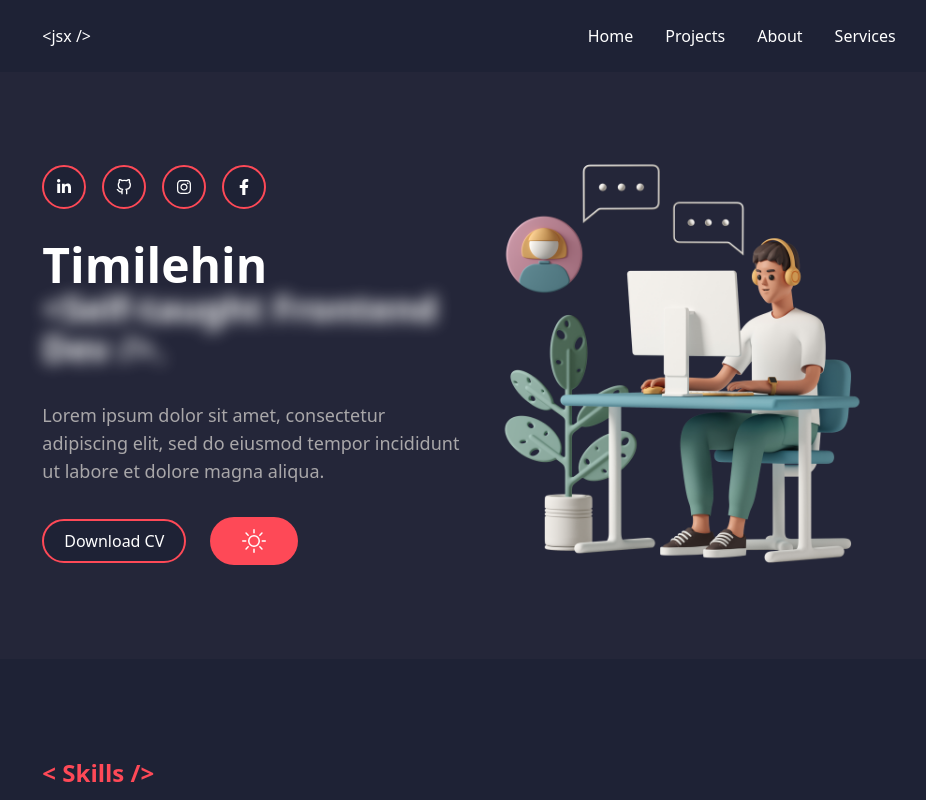
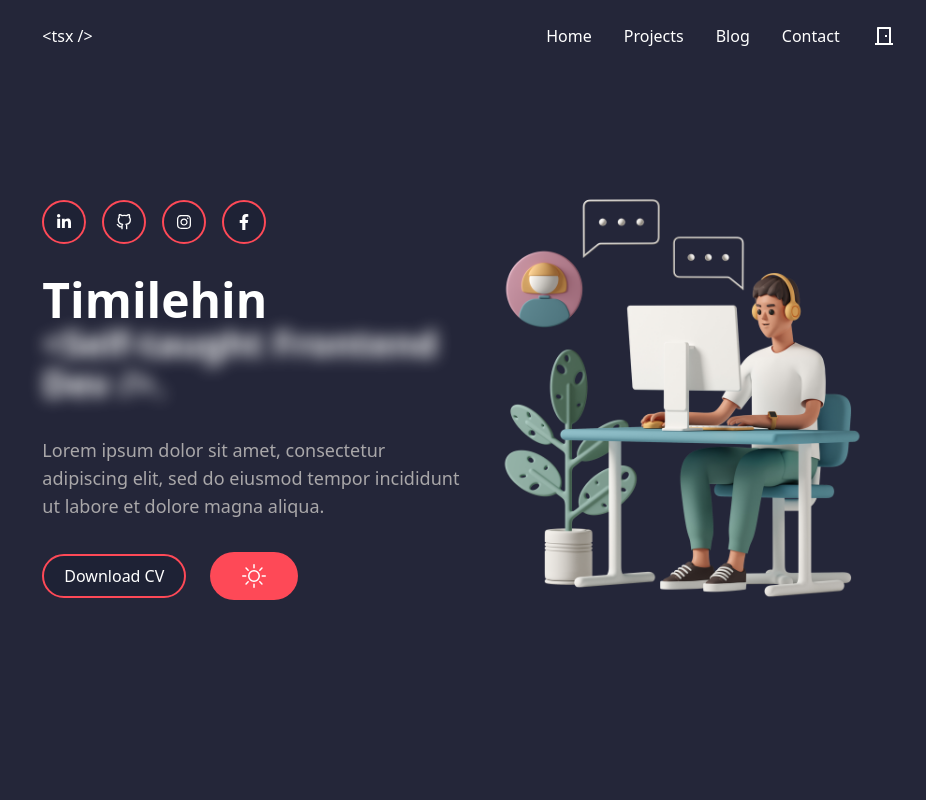
Before and after one commit to 7emmytim/my-portfolio2, a Next.js app: page / in a window 1280 px wide. Both pictures are taken after a click on the icon 1054 px from the left and 36 px from the top of the page. Shown: the whole page, without its empty margins (171-1097 px from the left). Built offline with nearby package versions, Linux system fonts and the light colour scheme.

Commit message:
mixpanel init

```diff
--- /dev/null
+++ b/components/Blog/index.js
@@ -0,0 +1,9 @@
+const Blog = () => {
+  return (
+    <div className='container mx-auto text-center flex items-center justify-between w-2/3 py-20 h-screen'>
+      <h3 className='text-4xl text-white text-center mx-auto'>Coming Soon...</h3>
+    </div>
+  )
+}
+
+export default Blog
--- /dev/null
+++ b/components/Contact/index.js
@@ -0,0 +1,16 @@
+const Contact = () => {
+  return (
+    <div className='container mx-auto text-center flex items-center justify-between w-2/3 py-20 h-screen'>
+      <div className='mx-auto text-center'>
+        <h3 className='text-[#fe4957] text-2xl font-bold text-left'>{'< Contact />'}</h3>
+        <div>
+
+          <h4 className='text-white text-4xl'>Coming soon...</h4>
+
+        </div>
+      </div>
+    </div>
+  )
+}
+
+export default Contact
--- a/components/General/Header.js
+++ b/components/General/Header.js
@@ -1,6 +1,7 @@
 import Link from 'next/link'
 import { useState } from 'react'
 import { BiDoorOpen } from 'react-icons/bi'
+import { RiDoorClosedLine } from 'react-icons/ri'
 
 const Header = () => {
 
@@ -9,19 +10,20 @@ const Header = () => {
     const handleToggle = () => setExpanded(prev => !prev)
 
     return (
-        <div className='py-6'>
+        <div className='py-6 fixed top-0 w-full z-20 bg-transparent'>
             <div className='container flex items-center justify-between w-2/3'>
                 <h4 className='text-white'>
-                    <Link href='/'>{`<jsx />`}</Link>
+                    <Link href='/'>{`<tsx />`}</Link>
                 </h4>
                 {
                     expanded ? <BiDoorOpen className='text-white h-6 w-6 cursor-pointer' onClick={handleToggle} />
                         :
                         <ul className='flex items-center gap-8 text-white'>
                             <li><Link href='/'>Home</Link></li>
-                            <li><Link href='/projects' scroll>Projects</Link></li>
-                            <li><Link href='/'>About</Link></li>
-                            <li><Link href='#skills-section'>Services</Link></li>
+                            <li><Link href='/projects'>Projects</Link></li>
+                            <li><Link href='/blog'>Blog</Link></li>
+                            <li><Link href='/contact'>Contact</Link></li>
+                            <RiDoorClosedLine className='text-white h-6 w-6 cursor-pointer' onClick={handleToggle} />
                         </ul>
                 }
             </div>
--- a/components/General/Layout.js
+++ b/components/General/Layout.js
@@ -1,7 +1,11 @@
 import Head from 'next/head'
 import Header from './Header'
+import mixpanel from 'mixpanel-browser'
 
 const Layout = ({ children }) => {
+
+    mixpanel.track('app visited')
+
     return (
         <div className='h-screen bg-[#1e2235] relative overflow-auto'>
             <Head>
--- a/components/Home/Banner.js
+++ b/components/Home/Banner.js
@@ -4,22 +4,22 @@ import { FiGithub } from 'react-icons/fi'
 
 const Banner = () => {
     return (
-        <div className='bg-[#242639] h-full'>
+        <div className='bg-[#242639] h-screen flex items-center'>
             <div className='container grid grid-cols-2 py-20 w-2/3 items-center'>
                 <div className='space-y-8'>
                     <div className='flex items-center gap-4'>
-                        <div className='rounded-full border-2 border-[#fe4957] bg-[#1e2235] p-3'>
+                        <a href='https://www.linkedin.com/in/timilehin-omotugba-b551b5174/' target='_blank' className='rounded-full border-2 border-[#fe4957] bg-[#1e2235] p-3'>
                             <FaLinkedinIn className='h-4 w-4 text-white' />
-                        </div>
-                        <div className='rounded-full border-2 border-[#fe4957] bg-[#1e2235] p-3'>
+                        </a>
+                        <a href='https://github.com/7emmytim' target='_blank' className='rounded-full border-2 border-[#fe4957] bg-[#1e2235] p-3'>
                             <FiGithub className='h-4 w-4 text-white' />
-                        </div>
-                        <div className='rounded-full border-2 border-[#fe4957] bg-[#1e2235] p-3'>
+                        </a>
+                        <a href='https://www.instagram.com/7emmytim/' target='_blank' className='rounded-full border-2 border-[#fe4957] bg-[#1e2235] p-3'>
                             <FaInstagram className='h-4 w-4 text-white' />
-                        </div>
-                        <div className='rounded-full border-2 border-[#fe4957] bg-[#1e2235] p-3'>
+                        </a>
+                        <a href='https://web.facebook.com/timilehin.omotugba/' target='_blank' className='rounded-full border-2 border-[#fe4957] bg-[#1e2235] p-3'>
                             <FaFacebookF className='h-4 w-4 text-white' />
-                        </div>
+                        </a>
                     </div>
                     <div>
                         <h3 className='text-white text-5xl font-bold'>{'Timilehin'}</h3>
--- a/components/Home/Skills.js
+++ b/components/Home/Skills.js
@@ -1,4 +1,4 @@
-import { SiAntdesign, SiBitbucket, SiFirebase, SiFramer, SiGithub, SiHtml5, SiJavascript, SiNextdotjs, SiReact, SiRedux, SiSass, SiStrapi, SiStyledcomponents, SiTailwindcss, SiTypescript } from 'react-icons/si'
+import { SiAntdesign, SiBitbucket, SiCss3, SiFirebase, SiFramer, SiGithub, SiHtml5, SiJavascript, SiNextdotjs, SiReact, SiRedux, SiSass, SiStrapi, SiStyledcomponents, SiTailwindcss, SiTypescript } from 'react-icons/si'
 
 const Skills = () => {
 
@@ -10,6 +10,7 @@ const Skills = () => {
         { text: 'Next JS', icon: <SiNextdotjs className='w-full h-28' /> },
         { text: 'Antd', icon: <SiAntdesign className='w-full h-28' /> },
         { text: 'Tailwind', icon: <SiTailwindcss className='w-full h-28' /> },
+        { text: 'CSS3', icon: <SiCss3 className='w-full h-28' /> },
         { text: 'Firebase', icon: <SiFirebase className='w-full h-28' /> },
         { text: 'Styled Components', icon: <SiStyledcomponents className='w-full h-28' /> },
         { text: 'Strapi', icon: <SiStrapi className='w-full h-28' /> },
@@ -21,7 +22,7 @@ const Skills = () => {
     ]
 
     return (
-        <div className='container h-screen mx-auto text-center flex items-center justify-between w-2/3'>
+        <div className='container mx-auto text-center flex items-center justify-between w-2/3 py-20 h-screen'>
             <div className='text-center mx-auto'>
                 <h3 className='text-[#fe4957] text-2xl font-bold text-left'>{'< Skills />'}</h3>
                 <div className='flex flex-wrap justify-center gap-8 mt-10'>
--- a/components/Projects/index.js
+++ b/components/Projects/index.js
@@ -13,7 +13,9 @@ const Projects = () => {
     ]
 
     return (
-        <div className='container py-20 w-2/3'>
+        <div className='bg-[#242639]'>
+            <div className='container h-screen flex items-center py-20 w-2/3'>
+                <div>
                     <h3 className='text-[#fe4957] text-2xl font-bold'>{'< Projects />'}</h3>
                     <div className='lg:flex lg:flex-wrap gap-11 items-center justify-center w-full mt-10'>
                         {
@@ -47,6 +49,8 @@ const Projects = () => {
                         }
                     </div>
                 </div>
+            </div>
+        </div>
     )
 }
 
--- a/package.json
+++ b/package.json
@@ -9,7 +9,9 @@
     "lint": "next lint"
   },
   "dependencies": {
+    "framer-motion": "^6.3.3",
     "iconsax-react": "^0.0.8",
+    "mixpanel-browser": "^2.45.0",
     "next": "12.1.5",
     "react": "18.1.0",
     "react-dom": "18.1.0",
--- a/pages/_app.js
+++ b/pages/_app.js
@@ -1,5 +1,8 @@
 import Layout from '../components/General/Layout'
 import '../styles/globals.css'
+import mixpanel from 'mixpanel-browser'
+
+mixpanel.init('93746caede71325de1d6ca811f9e4c16', { debug: true })
 
 function MyApp({ Component, pageProps }) {
   return (
--- /dev/null
+++ b/pages/blog.js
@@ -0,0 +1,11 @@
+import Blog from '../components/Blog'
+
+const blog = () => {
+  return (
+      <section>
+        <Blog />
+      </section>
+  )
+}
+
+export default blog
--- /dev/null
+++ b/pages/contact.js
@@ -0,0 +1,11 @@
+import Contact from '../components/Contact'
+
+const contact = () => {
+  return (
+    <section>
+      <Contact />
+    </section>
+  )
+}
+
+export default contact
```
Also changed, not shown: components/Experience/index.js (+18 -9 lines), 1 other file (tests, documents, lock files or other folders). Lines whose indentation alone changed are shown as unchanged.
